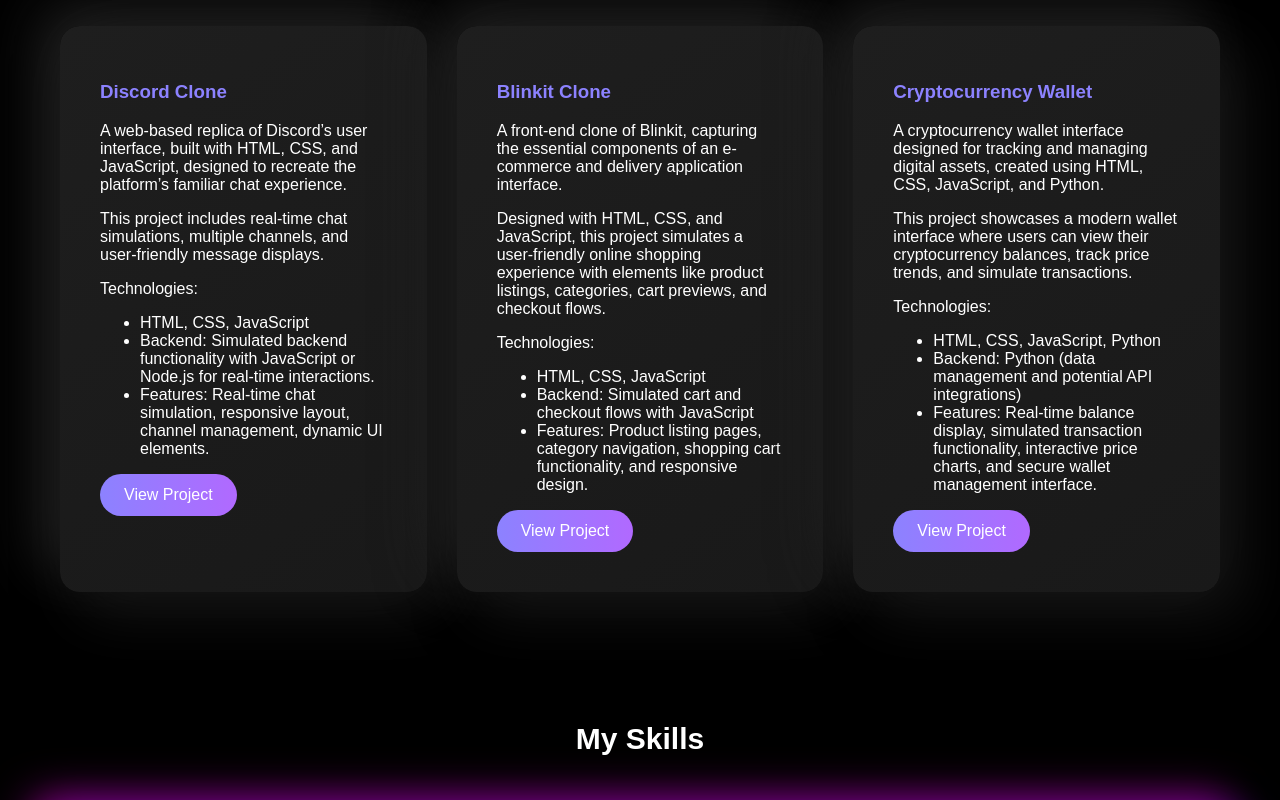
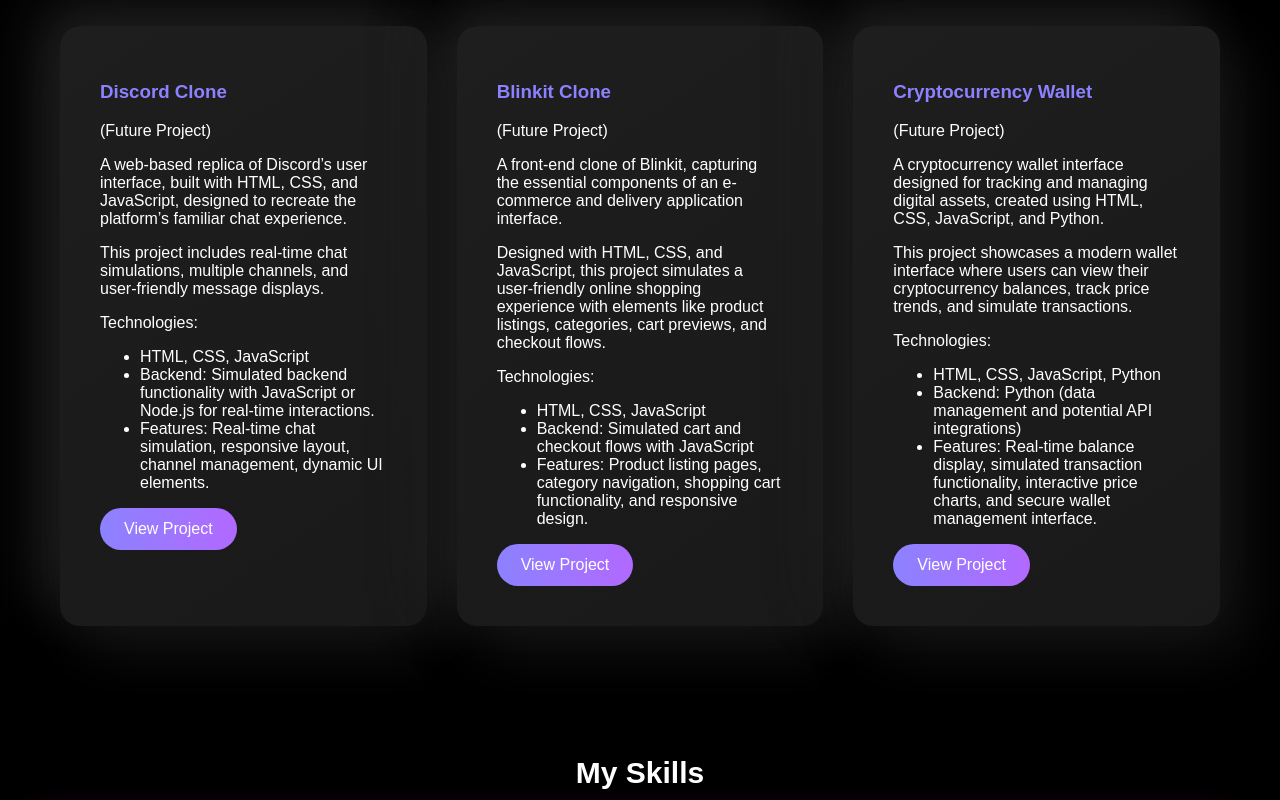
Before and after one commit to Ario2006/Portfolio, a plain HTML site: page index.html in a window 1280 px wide. Shown: the part 920-1720 px from the top of the page. Drawn offline with Linux system fonts and the light colour scheme.

Commit message:
Update index.html

```diff
--- a/index.html
+++ b/index.html
@@ -32,18 +32,21 @@
       <div class="project-grid">
         <div class="card">
           <h3>Discord Clone</h3>
+          <p>(Future Project)</p>
           <p>A web-based replica of Discord’s user interface, built with HTML, CSS, and JavaScript, designed to recreate the platform’s familiar chat experience.</p><p>This project includes real-time chat simulations, multiple channels, and user-friendly message displays.</p>
           <p>Technologies:<ul><li>HTML, CSS, JavaScript</li><li>Backend: Simulated backend functionality with JavaScript or Node.js for real-time interactions.</li><li>Features: Real-time chat simulation, responsive layout, channel management, dynamic UI elements.</li></ul></p>
           <a href="#" class="btn">View Project</a>
         </div>
         <div class="card">
           <h3>Blinkit Clone</h3>
+          <p>(Future Project)</p>
           <p>A front-end clone of Blinkit, capturing the essential components of an e-commerce and delivery application interface.</p><p>Designed with HTML, CSS, and JavaScript, this project simulates a user-friendly online shopping experience with elements like product listings, categories, cart previews, and checkout flows.</p>
           <p>Technologies:<ul><li>HTML, CSS, JavaScript</li><li>Backend: Simulated cart and checkout flows with JavaScript</li><li>Features: Product listing pages, category navigation, shopping cart functionality, and responsive design.</li></ul></p>
           <a href="#" class="btn">View Project</a>
         </div>
         <div class="card">
           <h3>Cryptocurrency Wallet</h3>
+          <p>(Future Project)</p>
           <p>A cryptocurrency wallet interface designed for tracking and managing digital assets, created using HTML, CSS, JavaScript, and Python.</p><p>This project showcases a modern wallet interface where users can view their cryptocurrency balances, track price trends, and simulate transactions.</p>
           <p>Technologies:<ul><li>HTML, CSS, JavaScript, Python</li><li>Backend: Python (data management and potential API integrations)</li><li>Features: Real-time balance display, simulated transaction functionality, interactive price charts, and secure wallet management interface.</li></ul></p>
           <a href="#" class="btn">View Project</a>
@@ -98,7 +101,7 @@
           </div>
         </div><div class="sc-container">
           <div class="service-card">
-            <h3>AI Integration</h3>
+            <h3>AI Chatbots</h3>
             <p>Implementing AI-powered solutions to enhance functionality, automate processes, and deliver smarter experiences.</p>
           </div>
         </div>
```
